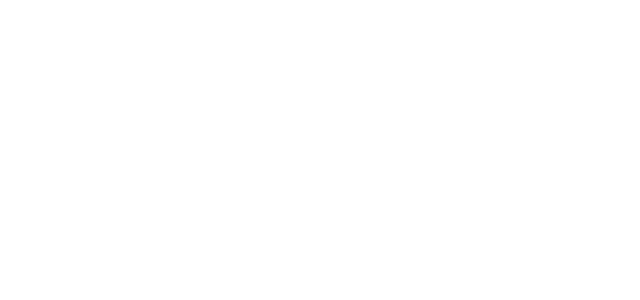
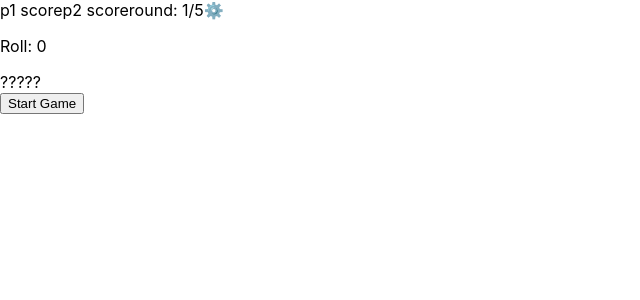
Before and after one commit to joliveto64/hi-lo, a React (Create React App) app: page / in a window 1280 px wide. Shown: the top 300 px of the page, without its empty margins (0-640 px from the left). Built offline with nearby package versions, Linux system fonts and the light colour scheme.

Commit message:
Good progress

```diff
--- a/src/App.css
+++ /dev/null
@@ -1,38 +0,0 @@
-.App {
-  text-align: center;
-}
-
-.App-logo {
-  height: 40vmin;
-  pointer-events: none;
-}
-
-@media (prefers-reduced-motion: no-preference) {
-  .App-logo {
-    animation: App-logo-spin infinite 20s linear;
-  }
-}
-
-.App-header {
-  background-color: #282c34;
-  min-height: 100vh;
-  display: flex;
-  flex-direction: column;
-  align-items: center;
-  justify-content: center;
-  font-size: calc(10px + 2vmin);
-  color: white;
-}
-
-.App-link {
-  color: #61dafb;
-}
-
-@keyframes App-logo-spin {
-  from {
-    transform: rotate(0deg);
-  }
-  to {
-    transform: rotate(360deg);
-  }
-}
--- a/src/App.js
+++ b/src/App.js
@@ -1,7 +1,67 @@
-import "./App.css";
+import { useState } from "react";
+import Header from "./components/Header";
+import Message from "./components/Message";
+import Dice from "./components/Dice";
 
 function App() {
-  return <div className="App"></div>;
+  const [dice, setDice] = useState(generateDice);
+  const [round, setRound] = useState(0);
+  const [roll, setRoll] = useState(0);
+  const [gameStarted, setGameStarted] = useState(false);
+  const [gameFinished, setGameFinished] = useState(false);
+  const [p1Turn, setP1Turn] = useState(true);
+  const [lockCount, setLockCount] = useState(0);
+  const [scores, setScores] = useState({
+    p1Score: 0,
+    p2Score: 0,
+  });
+
+  function generateDice() {
+    return Array.from({ length: 5 }).map((element, index) => {
+      return {
+        value: "?",
+        isLocked: false,
+        id: index,
+      };
+    });
+  }
+
+  function handleButton() {
+    setGameStarted(true);
+    setRoll((prev) => (prev === 5 ? 1 : prev + 1));
+
+    setDice((prev) => {
+      return prev.map((die) => {
+        return { ...die, value: Math.ceil(Math.random() * 6) };
+      });
+    });
+  }
+
+  function handleDiceClick(id) {
+    console.log(id);
+  }
+
+  return (
+    <div className="App">
+      <Header />
+      <Message roll={roll} />
+      <div className="dice-container">
+        {dice.map((die) => (
+          <Dice
+            key={die.id}
+            value={die.value}
+            isLocked={die.isLocked}
+            clicked={() => {
+              handleDiceClick(die.id);
+            }}
+          />
+        ))}
+      </div>
+      <button onClick={handleButton}>
+        {gameStarted ? "Roll" : "Start Game"}
+      </button>
+    </div>
+  );
 }
 
 export default App;
--- /dev/null
+++ b/src/components/Dice.js
@@ -0,0 +1,7 @@
+export default function Dice(props) {
+  return (
+    <span className="die" onClick={props.clicked}>
+      {props.value}
+    </span>
+  );
+}
--- /dev/null
+++ b/src/components/Header.js
@@ -0,0 +1,10 @@
+export default function Header() {
+  return (
+    <div className="header">
+      <span className="player-1-score">p1 score</span>
+      <span className="player-2-score">p2 score</span>
+      <span className="round">round: 1/5</span>
+      <span className="gear-icon">⚙️</span>
+    </div>
+  );
+}
--- /dev/null
+++ b/src/components/Message.js
@@ -0,0 +1,3 @@
+export default function Message(props) {
+  return <p className="round-info">Roll: {props.roll}</p>;
+}
```
